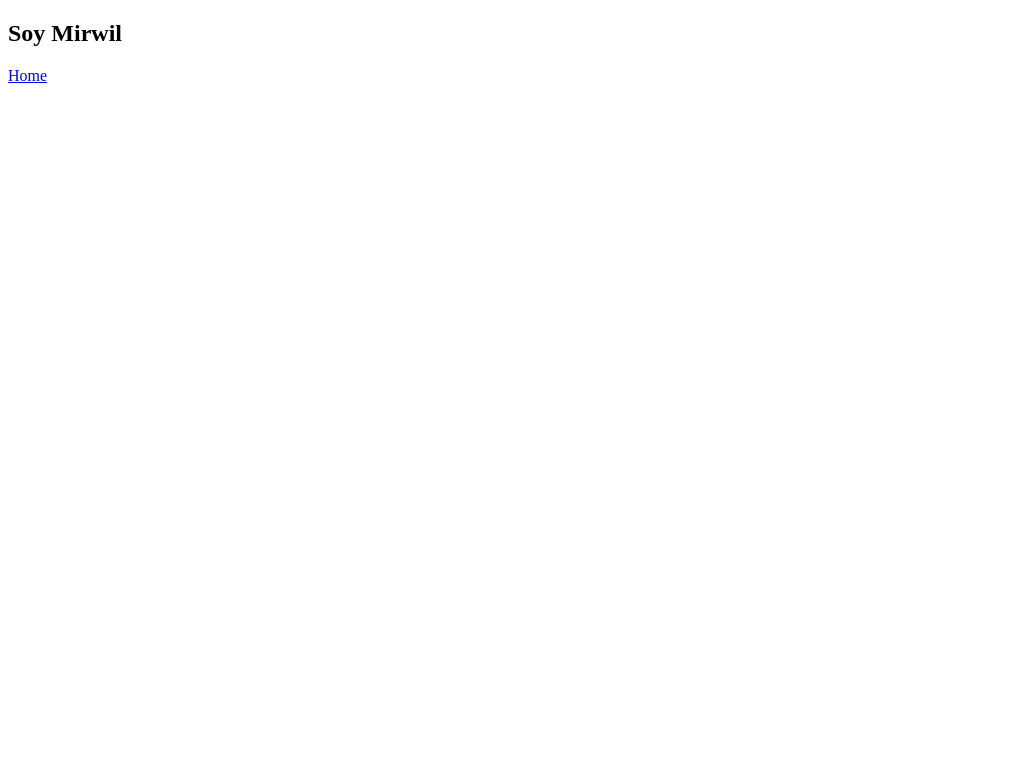
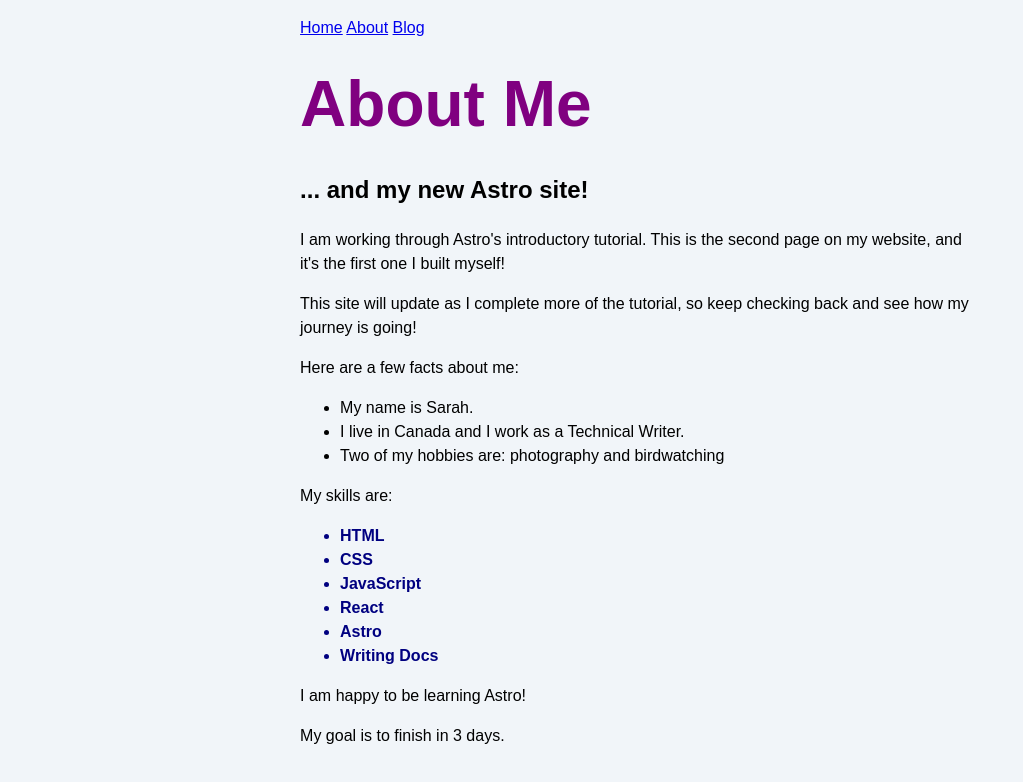
Before and after one commit to nimplay/senoragarabato-front, an Astro site: page /about in a window 1280 px wide. Shown: the whole page, without its empty margins (0-1023 px from the left). Built offline with nearby package versions, Linux system fonts and the light colour scheme; Astro itself is replaced by a stand-in of ours.

Commit message:
thrid commit

```diff
--- a/src/pages/about.astro
+++ b/src/pages/about.astro
@@ -1,4 +1,84 @@
-<section>
-    <h1>Soy Mirwil</h1>
+---
+import '../styles/global.css';
+const pageTitle = "About Me";
+
+const identity = {
+  firstName: "Sarah",
+  country: "Canada",
+  occupation: "Technical Writer",
+  hobbies: ["photography", "birdwatching", "baseball"],
+};
+
+const skills = ["HTML", "CSS", "JavaScript", "React", "Astro", "Writing Docs"];
+
+const happy = true;
+const finished = false;
+const goal = 3;
+
+const skillColor = "navy";
+---
+
+<html lang="en">
+  <head>
+    <meta charset="utf-8" />
+    <meta name="viewport" content="width=device-width" />
+    <title>{pageTitle}</title>
+    <style define:vars={{skillColor}}>
+      h1 {
+        color: purple;
+        font-size: 4rem;
+      }
+      .skill {
+        color: var(--skillColor);
+        font-weight: bold;
+      }
+    </style>
+  </head>
+  <body>
     <a href="/">Home</a>
-</section>
+    <a href="/about/">About</a>
+    <a href="/blog/">Blog</a>
+    <h1>{pageTitle}</h1>
+    <h2>... and my new Astro site!</h2>
+
+    <p>
+      I am working through Astro's introductory tutorial. This is the second
+      page on my website, and it's the first one I built myself!
+    </p>
+
+    <p>
+      This site will update as I complete more of the tutorial, so keep checking
+      back and see how my journey is going!
+    </p>
+    <p>Here are a few facts about me:</p>
+    <ul>
+      <li>My name is {identity.firstName}.</li>
+      <li>
+        I live in {identity.country} and I work as a {identity.occupation}.
+      </li>
+      {
+        identity.hobbies.length >= 2 && (
+          <li>
+            Two of my hobbies are: {identity.hobbies[0]} and{" "}
+            {identity.hobbies[1]}
+          </li>
+        )
+      }
+    </ul>
+    <p>My skills are:</p>
+    <ul>
+      {skills.map((skill) => <li class="skill">{skill}</li>)}
+    </ul>
+    {happy && <p>I am happy to be learning Astro!</p>}
+
+    {finished && <p>I finished this tutorial!</p>}
+
+    {
+      goal === 3 ? (
+        <p>My goal is to finish in 3 days.</p>
+      ) : (
+        <p>My goal is not 3 days.</p>
+      )
+    }
+  </body>
+</html>
--- a/src/pages/index.astro
+++ b/src/pages/index.astro
@@ -11,7 +11,9 @@
     <title>Señora Garabato</title>
   </head>
   <body>
+    <a href="/">Home</a>
+    <a href="/about/">About</a>
+    <a href="/blog/">Blog</a>
     <h1>Señora Garabato</h1>
-		<a href="/about/">About</a>
   </body>
 </html>
--- /dev/null
+++ b/src/styles/global.css
@@ -0,0 +1,21 @@
+html {
+    background-color: #f1f5f9;
+    font-family: sans-serif;
+  }
+
+  body {
+    margin: 0 auto;
+    width: 100%;
+    max-width: 80ch;
+    padding: 1rem;
+    line-height: 1.5;
+  }
+
+  * {
+    box-sizing: border-box;
+  }
+
+  h1 {
+    margin: 1rem 0;
+    font-size: 2.5rem;
+  }
```
Also changed, not shown: src/pages/blog.astro (added, +22 -0 lines), src/pages/posts/post-1.md (added, +27 -0 lines), src/pages/posts/post-2.md (added, +11 -0 lines), src/pages/posts/post-3.md (added, +11 -0 lines). Lines whose indentation alone changed are shown as unchanged.
